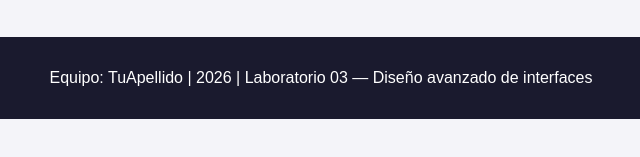
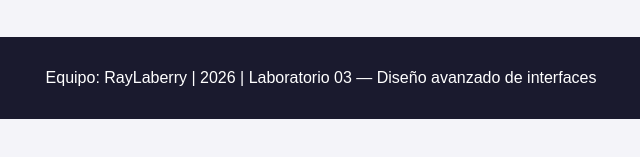
Before and after one commit to 69posesxd-collab/MiPagina, a plain HTML site: page index.html in a window 1280 px wide. Shown: the part 177-334 px from the top of the page, 319-959 px from the left. Drawn offline with Linux system fonts and the light colour scheme.

Commit message:
fix: corrige nombre del equipo en footer

```diff
--- a/index.html
+++ b/index.html
@@ -21,7 +21,7 @@
   </main>
 
   <footer style="background:#1a1a2e;color:white;text-align:center;padding:16px;margin-top:40px">
-<p>Equipo: TuApellido | 2026 | Laboratorio 03 — Diseño avanzado de interfaces</p>
+<p>Equipo: RayLaberry | 2026 | Laboratorio 03 — Diseño avanzado de interfaces</p>
 </footer>
 
 </body>
```
